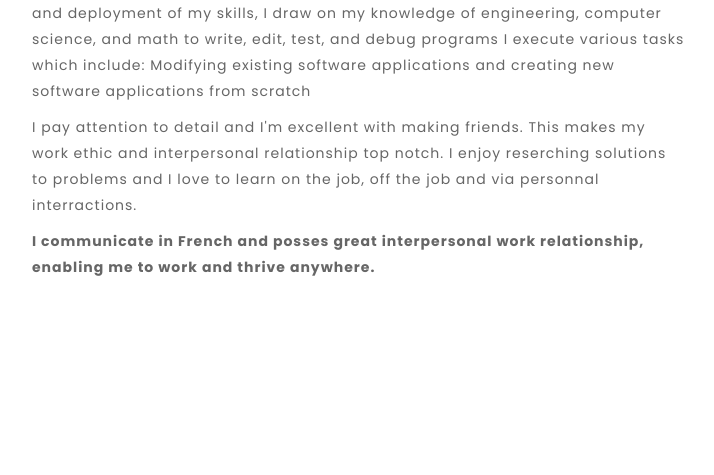
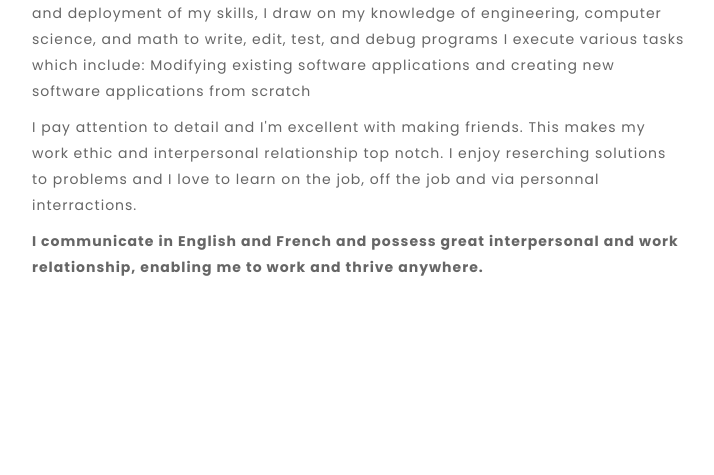
Before and after one commit to siegfred14/myportfolio, a Django app: page / in a window 1280 px wide. Shown: the part 1005-1480 px from the top of the page, without its empty margins (38-752 px from the left). Run offline with Django 3.2, Linux system fonts and the light colour scheme; some libraries are stand-ins or nearby versions.

Commit message:
About mark up modified

```diff
--- a/templates/home.html
+++ b/templates/home.html
@@ -42,7 +42,7 @@
                             I enjoy reserching solutions to problems and I love to learn on the job, off the job and via personnal interractions.
                         </p>
                         <p>
-                            <b>I communicate in French and posses great interpersonal work relationship, enabling me to work and thrive anywhere. </b>
+                            <b>I communicate in English and French and possess great interpersonal and work relationship, enabling me to work and thrive anywhere. </b>
                         </p>
 
                     </div>
```
